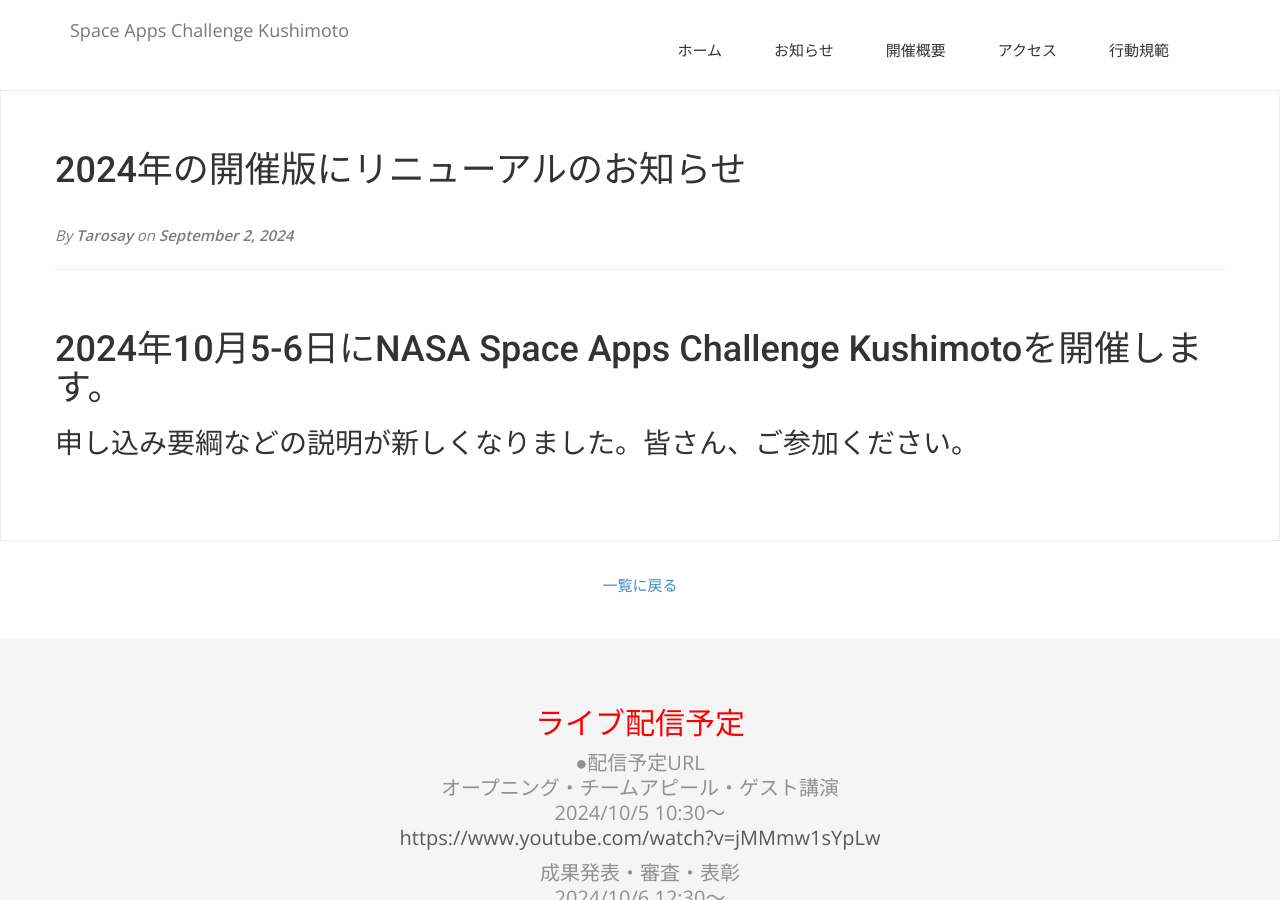
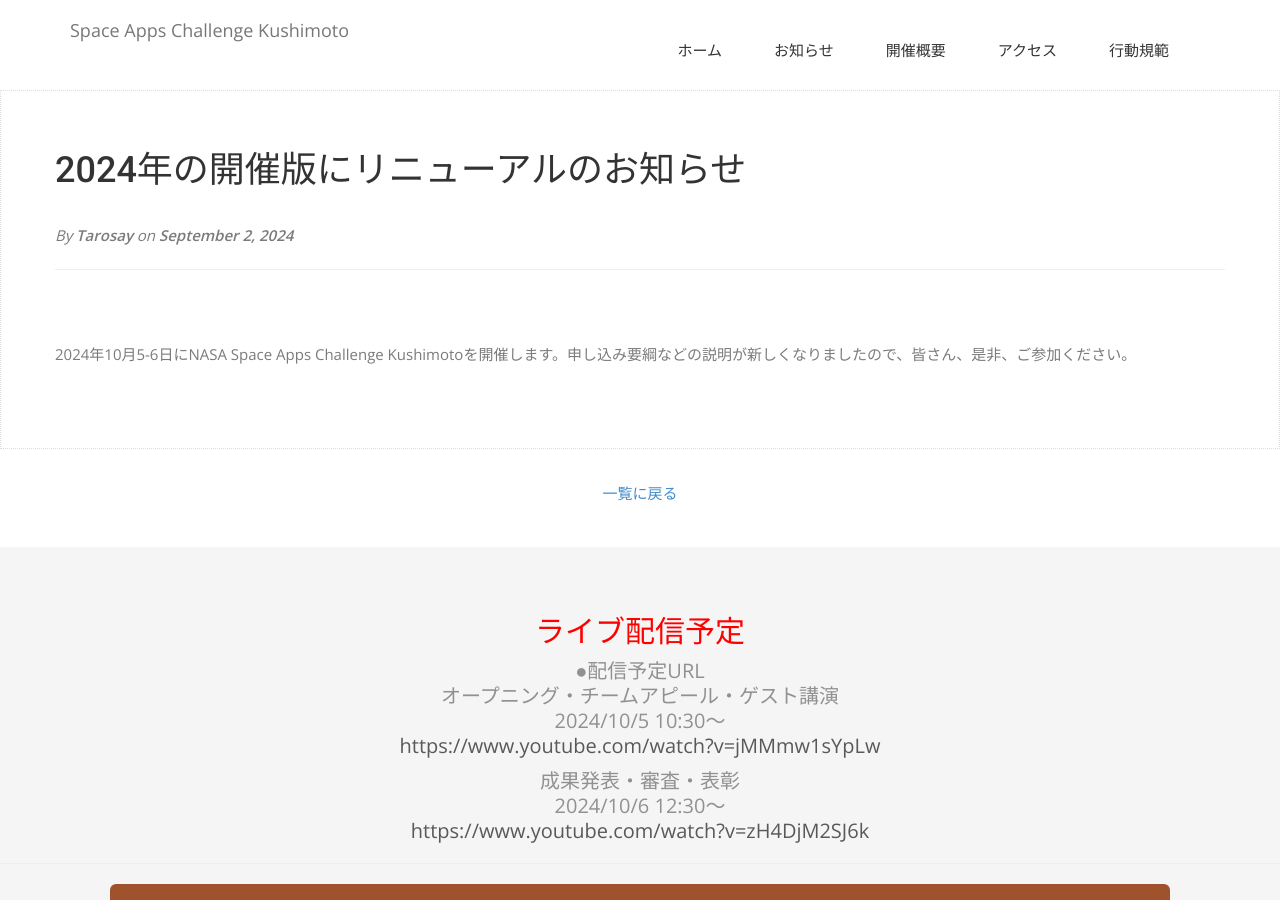
Before and after one commit to space-apps-kushimoto/space-apps-kushimoto.github.io, a Jekyll site: the page built from _posts/2024-09-02-site-renewal.md, in a window 1280 px wide and 900 px high. Built offline with Jekyll 4.4.1, drawn with Linux system fonts in a browser that asks for light colours; nearby versions of some CDN libraries; some web fonts are replaced; a script that is not in the unit is left out.

Commit message:
Update 2024-09-02-site-renewal.md

```diff
--- a/_posts/2024-09-02-site-renewal.md
+++ b/_posts/2024-09-02-site-renewal.md
@@ -5,6 +5,4 @@
 author: Tarosay
 ---
 
-# 2024年10月5-6日にNASA Space Apps Challenge Kushimotoを開催します。
-
-### 申し込み要綱などの説明が新しくなりました。皆さん、ご参加ください。
+2024年10月5-6日にNASA Space Apps Challenge Kushimotoを開催します。申し込み要綱などの説明が新しくなりましたので、皆さん、是非、ご参加ください。
```
